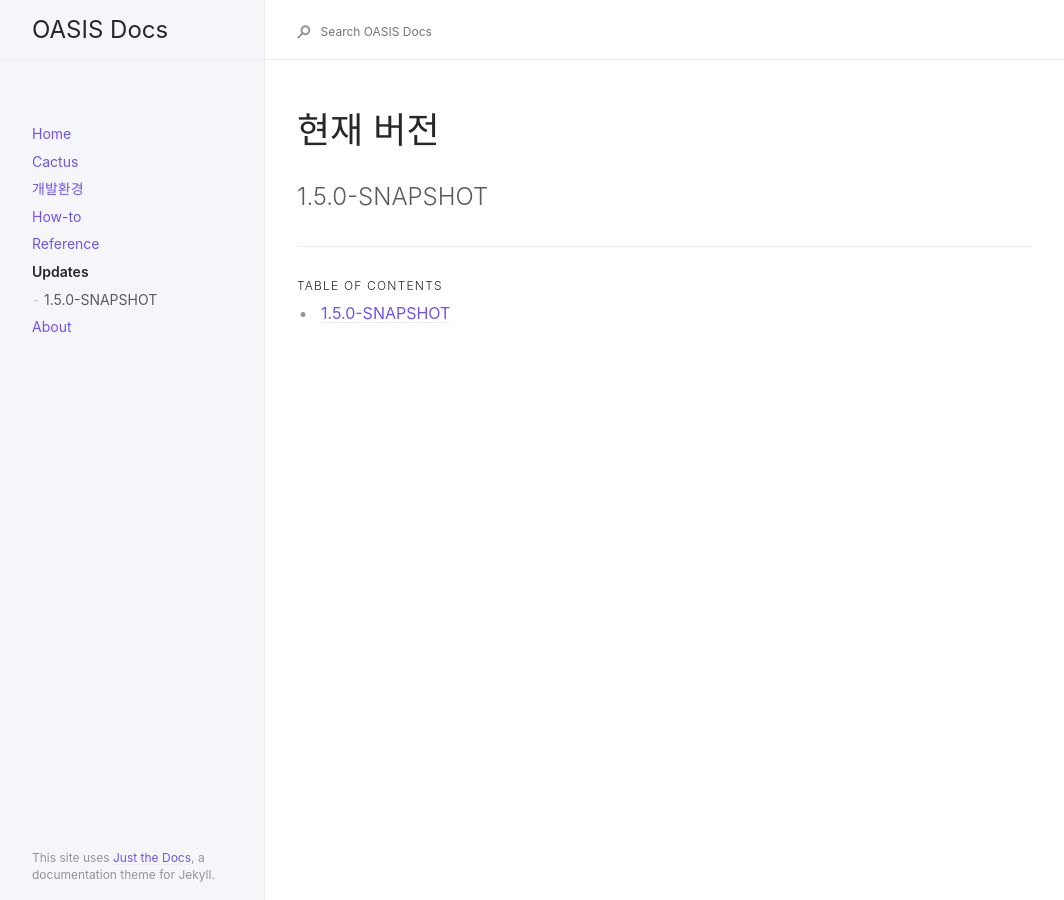
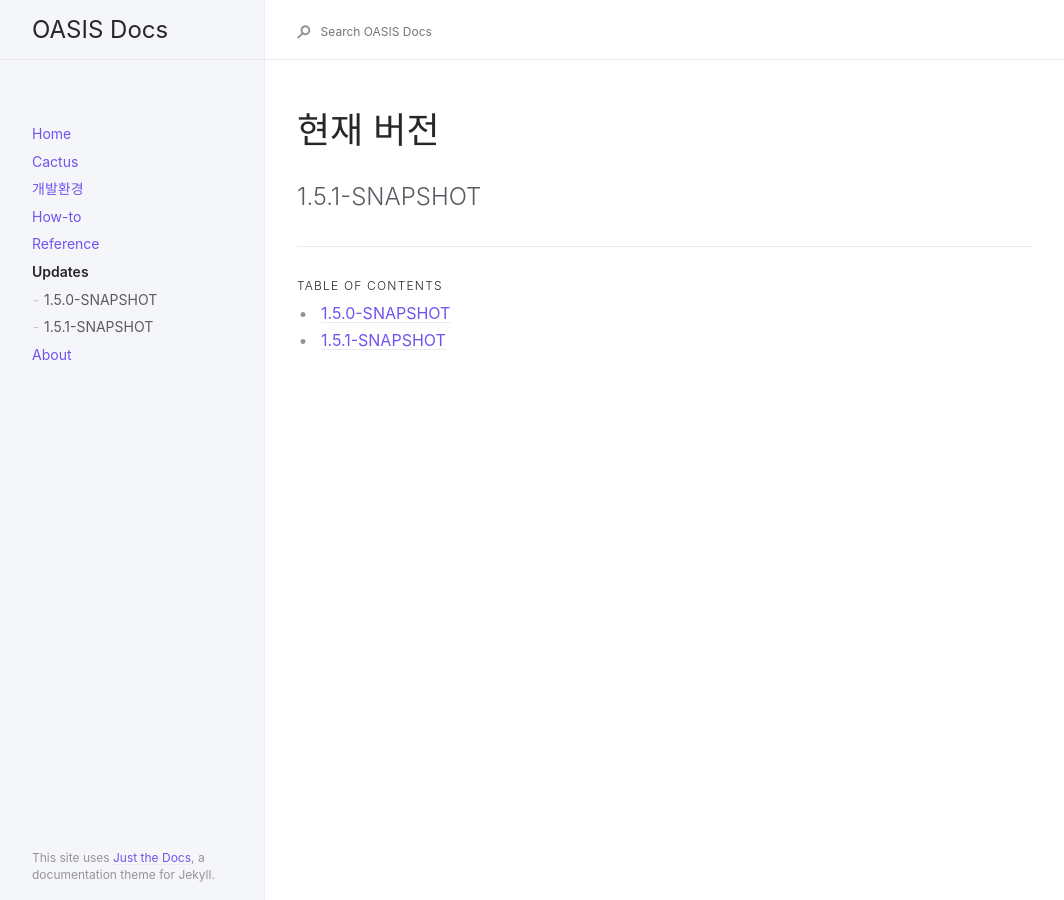
Before and after one commit to oasis-official/oasis-official.github.io, a Jekyll site: the page built from docs/updates/updates.md, in a window 1280 px wide. Shown: the whole page, without its empty margins (91-1155 px from the left). Built offline with Jekyll 4.4.1, drawn with Linux system fonts in a browser that asks for light colours.

```diff
--- /dev/null
+++ b/docs/updates/1.5.1-SNAPSHOT.md
@@ -0,0 +1,10 @@
+---
+layout: default
+title: 1.5.1-SNAPSHOT
+parent: Updates
+nav_order: 1
+---
+
+# 1.5.1-SNAPSHOT
+
+`TaskClassNameResolver` 를 외부에서 주입 가능하도록 변경
--- a/docs/updates/updates.md
+++ b/docs/updates/updates.md
@@ -9,5 +9,5 @@ permalink: /docs/updates
 # 현재 버전
 
 
-1.5.0-SNAPSHOT
+1.5.1-SNAPSHOT
 {: .fs-6 .fw-300 }
```
Also changed, not shown: index.md (+1 -1 lines).
